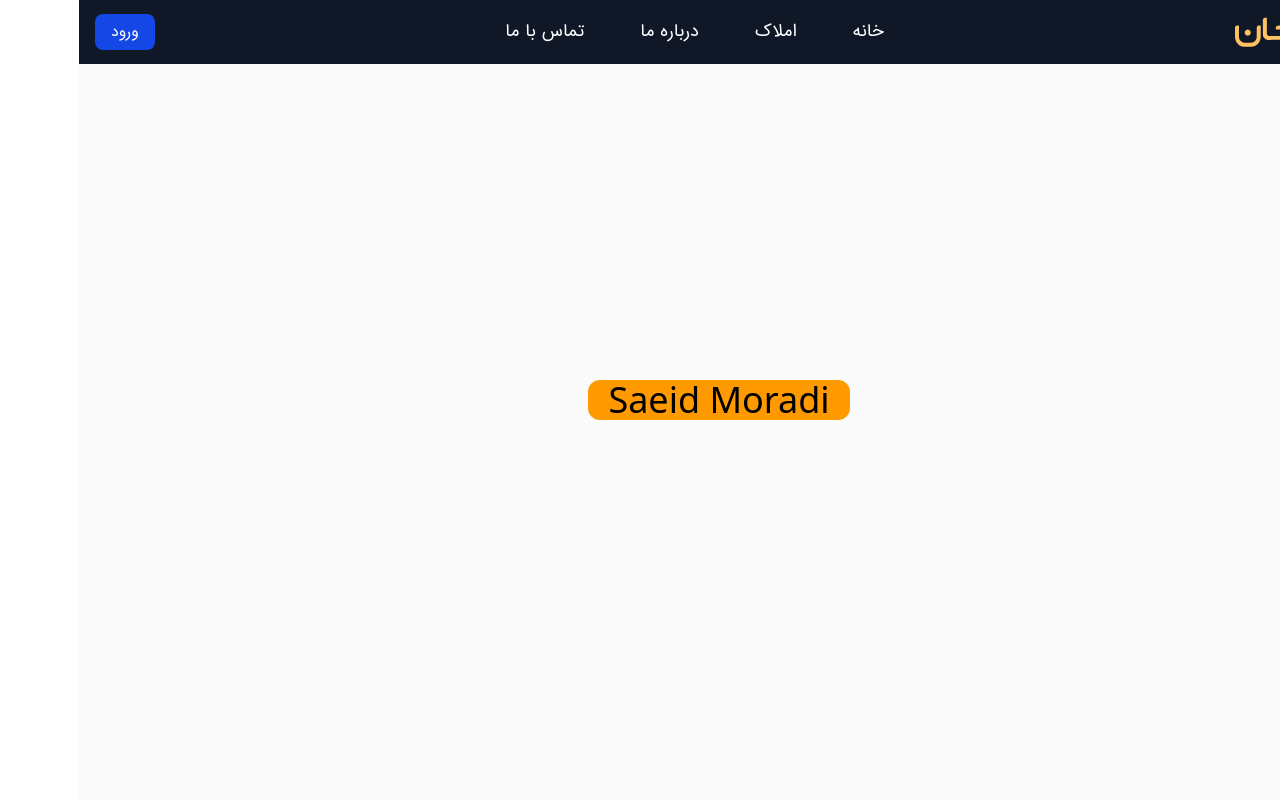
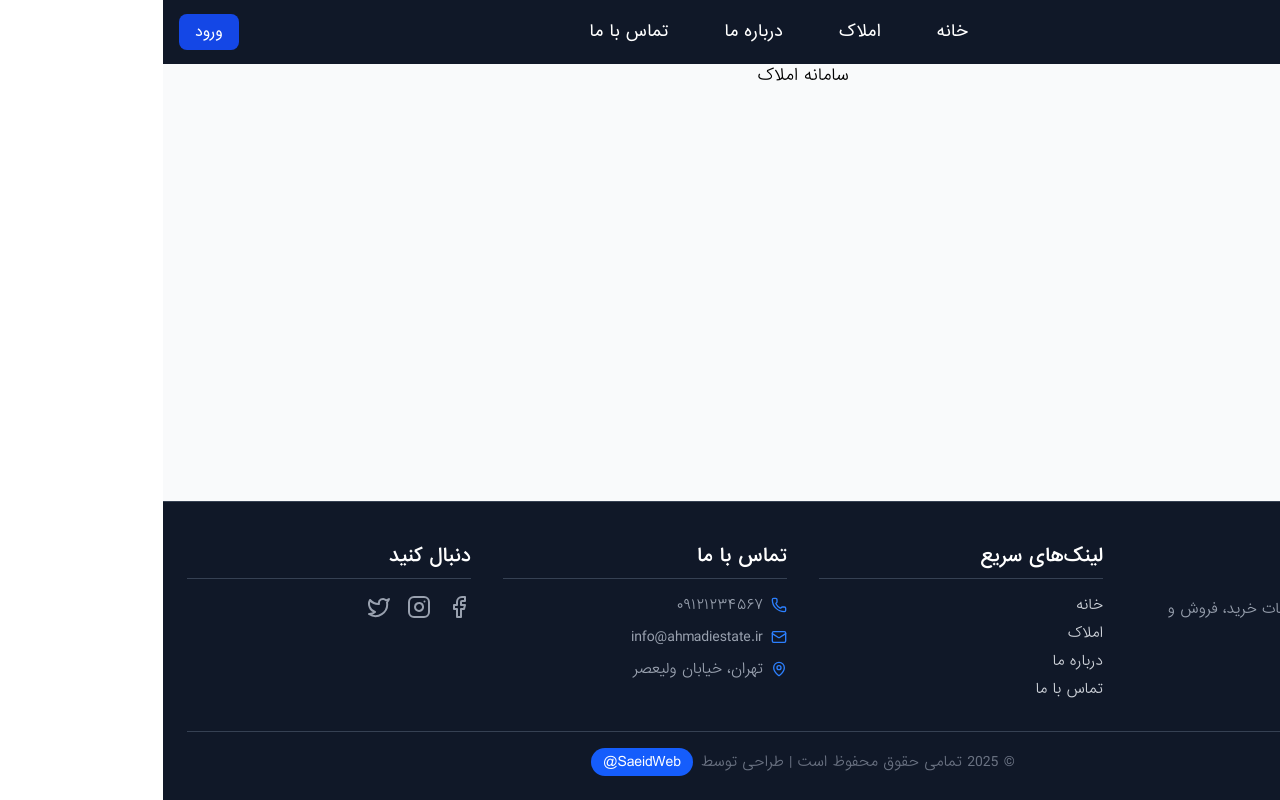
Before and after one commit to saeid-moradi-designer/real-estate-nextjs, a Next.js app: page / in a window 1280 px wide. Built offline with nearby package versions, Linux system fonts and the light colour scheme.

Commit message:
Add Footer

```diff
--- /dev/null
+++ b/src/app/(main)/layout.tsx
@@ -0,0 +1,37 @@
+import Navbar from '@/components/Navbar'
+import type { Metadata } from "next";
+import "@/app/globals.css";
+import Footer from '@/components/Footer';
+
+
+export const metadata: Metadata = {
+  title: "Create Next App",
+  description: "Generated by create next app",
+};
+
+export default function RootLayout({
+  children,
+}: Readonly<{
+  children: React.ReactNode;
+}>) {
+  return (
+
+      <div
+        className="flex flex-col min-h-screen bg-gray-50"
+      >
+        {/* 🔹 نوار بالا */}
+        <Navbar />
+
+        {/* 🔹 محتوای اصلی */}
+
+        <main className="flex flex-col items-center gap-16 mt-16 grow">
+          {children}
+        </main>
+
+
+        {/* 🔹 فوتر همیشه پایین */}
+        <Footer />
+      </div>
+
+  );
+}
--- /dev/null
+++ b/src/app/(main)/page.tsx
@@ -0,0 +1,10 @@
+import { JSX } from "react";
+
+export default async function Home(): Promise<JSX.Element> {
+
+  return (
+    <>
+      <h1>سامانه املاک</h1>
+    </>
+  );
+}
--- a/src/app/layout.tsx
+++ b/src/app/layout.tsx
@@ -1,6 +1,5 @@
 import type { Metadata } from "next";
 import "./globals.css";
-import Navbar from "@/components/Navbar";
 
 export const metadata: Metadata = {
   title: "سامانه خان",
@@ -15,8 +14,6 @@ export default function RootLayout({
   return (
     <html lang="fa">
       <body>
-        <Navbar />
-
         {children}
       </body>
     </html>
--- a/src/app/page.tsx
+++ /dev/null
@@ -1,8 +0,0 @@
-
-export default function Home() {
-  return (
-    <div className="flex min-h-screen items-center justify-center bg-zinc-50 font-sans dark:bg-black">
-      <h1 className="bg-amber-500 px-5 text-4xl rounded-xl font-light">Saeid Moradi</h1>
-    </div>
-  );
-}
--- /dev/null
+++ b/src/components/Footer.tsx
@@ -0,0 +1,118 @@
+"use client";
+
+import React from "react";
+import Link from "next/link";
+import Image from "next/image";
+import { Facebook, Instagram, Twitter, Phone, Mail, MapPin } from "lucide-react";
+
+const Footer: React.FC = () => {
+  return (
+    <footer className="bg-gray-900 text-gray-300 border-t border-gray-700 mt-10">
+      <div className="max-w-screen-xl mx-auto p-6 md:pt-10">
+        <div className="grid grid-cols-1 md:grid-cols-4 gap-8">
+
+          {/* 🔹 لوگو و توضیح */}
+          <div>
+            <Link
+              href="/"
+              className="flex items-center space-x-3 rtl:space-x-reverse mb-4"
+            >
+              <Image
+                src="/images/logo-gold.svg"
+                alt="لوگو"
+                width={40}
+                height={40}
+                className="h-10 w-auto"
+              />
+            </Link>
+            <p className="text-sm leading-relaxed text-gray-400">
+              ارائه‌دهنده بهترین خدمات خرید، فروش و اجاره املاک در تهران
+            </p>
+          </div>
+
+          {/* 🔹 لینک‌های سریع */}
+          <div>
+            <h3 className="text-lg font-semibold text-white mb-4 border-b border-gray-700 pb-2">
+              لینک‌های سریع
+            </h3>
+            <ul className="space-y-2 text-sm">
+              <li>
+                <Link href="/" className="hover:text-blue-500 transition">
+                  خانه
+                </Link>
+              </li>
+              <li>
+                <Link href="/listings" className="hover:text-blue-500 transition">
+                  املاک
+                </Link>
+              </li>
+              <li>
+                <Link href="/about" className="hover:text-blue-500 transition">
+                  درباره ما
+                </Link>
+              </li>
+              <li>
+                <Link href="/contact" className="hover:text-blue-500 transition">
+                  تماس با ما
+                </Link>
+              </li>
+            </ul>
+          </div>
+
+          {/* 🔹 اطلاعات تماس */}
+          <div>
+            <h3 className="text-lg font-semibold text-white mb-4 border-b border-gray-700 pb-2">
+              تماس با ما
+            </h3>
+            <ul className="space-y-3 text-sm text-gray-400">
+              <li className="flex items-center gap-2">
+                <Phone size={16} className="text-blue-500" />
+                <span>۰۹۱۲۱۲۳۴۵۶۷</span>
+              </li>
+              <li className="flex items-center gap-2">
+                <Mail size={16} className="text-blue-500" />
+                <span>info@ahmadiestate.ir</span>
+              </li>
+              <li className="flex items-center gap-2">
+                <MapPin size={16} className="text-blue-500" />
+                <span>تهران، خیابان ولیعصر</span>
+              </li>
+            </ul>
+          </div>
+
+          {/* 🔹 شبکه‌های اجتماعی */}
+          <div>
+            <h3 className="text-lg font-semibold text-white mb-4 border-b border-gray-700 pb-2">
+              دنبال کنید
+            </h3>
+            <div className="flex gap-4 text-gray-400">
+              <Link href="#" className="hover:text-blue-600 transition">
+                <Facebook />
+              </Link>
+              <Link href="#" className="hover:text-pink-500 transition">
+                <Instagram />
+              </Link>
+              <Link href="#" className="hover:text-sky-400 transition">
+                <Twitter />
+              </Link>
+            </div>
+          </div>
+        </div>
+
+        {/* 🔹 کپی‌رایت */}
+        <div className="mt-8 border-t border-gray-700 pt-4 text-sm text-gray-500 flex justify-center">
+          <p className="flex flex-col sm:flex-row items-center gap-2 text-center">
+            <span>
+              © {new Date().getFullYear()} تمامی حقوق محفوظ است | طراحی توسط{" "}
+            </span>
+            <span className="bg-blue-600 text-white font-medium px-3 py-1 rounded-full cursor-pointer hover:bg-blue-700 transition">
+              SaeidWeb@
+            </span>
+          </p>
+        </div>
+      </div>
+    </footer>
+  );
+};
+
+export default Footer;
```
